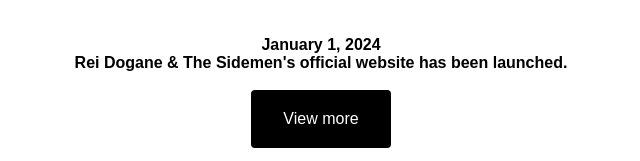
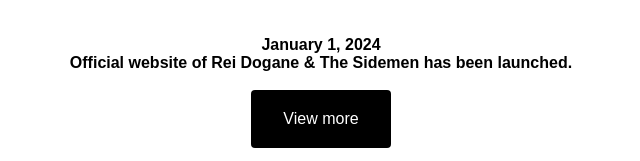
Before and after one commit to reidogane/Webpage, a plain HTML site: page index.html in a window 1280 px wide. Shown: the part 1041-1202 px from the top of the page, 319-959 px from the left. Drawn offline with Linux system fonts and the light colour scheme.

Commit message:
commit revised

```diff
--- a/index.html
+++ b/index.html
@@ -35,7 +35,7 @@
 
       <div class="topics-content">
         <h1 class="topics-title">▶︎News & Blog</h1>
-          <p class="topics-text">January 1, 2024<br>Rei Dogane & The Sidemen's official website has been launched.</p>
+          <p class="topics-text">January 1, 2024<br>Official website of Rei Dogane & The Sidemen has been launched.</p>
           <br>
           <a href="https://reidogane.github.io/webpage/news.html" class="btn topics-content-button">View more</a>
       </div>
```
Also changed, not shown: news.html (+1 -1 lines).
